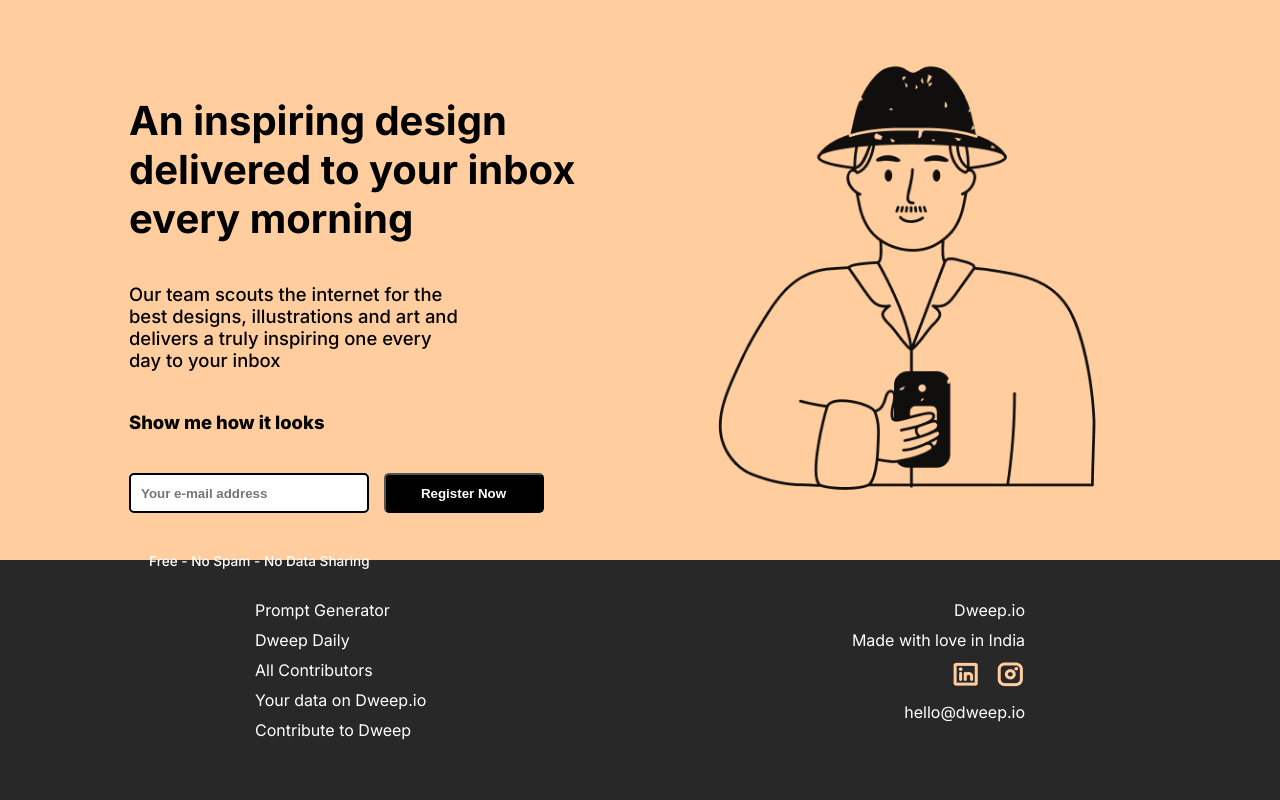
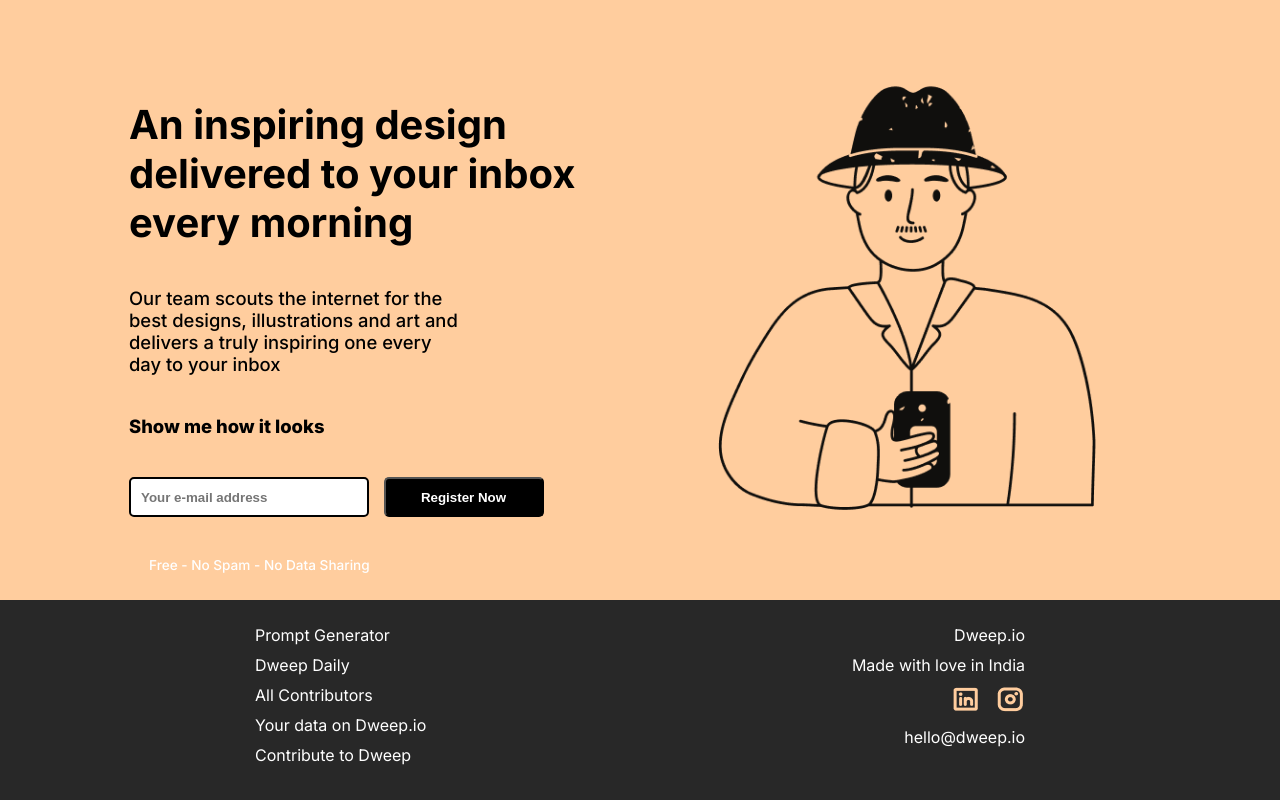
Before and after one commit to jiteshpawar13/Cuvette, a plain HTML site: page Micro Project 1/index.html in a window 1280 px wide. Drawn offline with Linux system fonts and the light colour scheme.

Commit message:
modified

```diff
--- a/Micro Project 1/styles.css
+++ b/Micro Project 1/styles.css
@@ -26,7 +26,7 @@ body {
     align-items: center;
     height: calc(100vh - var(--headerHeight));
     background-color: #FFCD9E;
-    height: 70vh;
+    height: 75vh;
     padding: 50px ;
 }
 
@@ -89,8 +89,10 @@ body {
     justify-content: space-between;
     background-color: #282828;
     color: #fff;
-    height: 30vh;
-    padding: 35px 250px;
+    height: 25vh;
+    padding: 20px 250px;
+    font-weight: 400;
+    font-size: 2vh;
 }
 
 .text {
```
